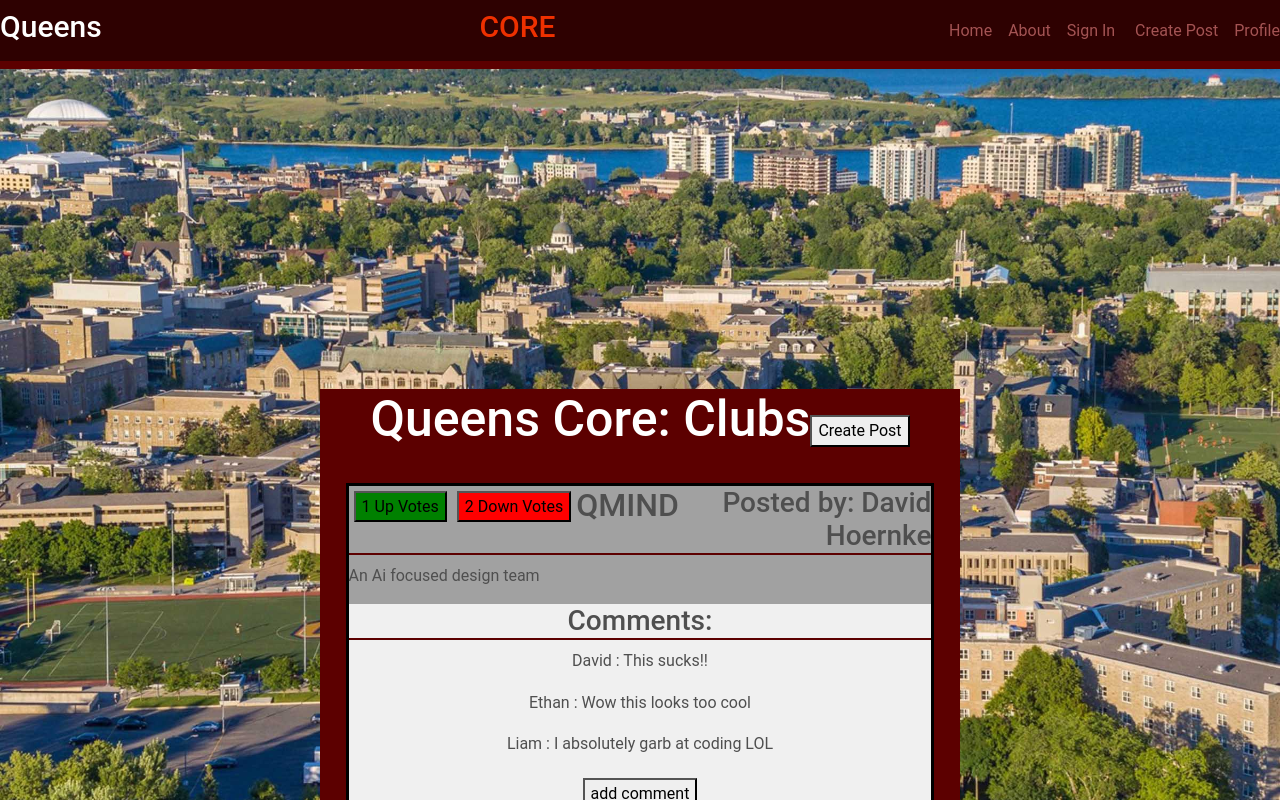
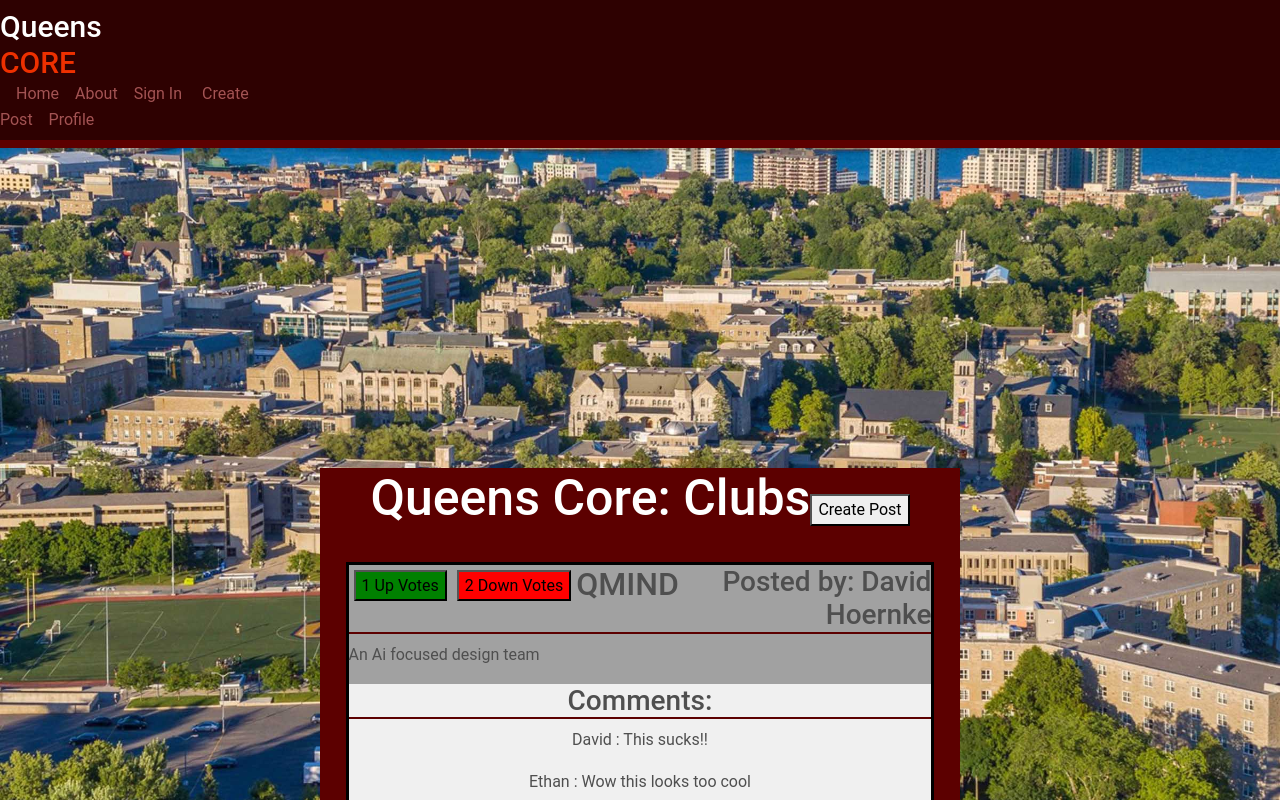
Before and after one commit to conboy/QueensCORE, a React (Create React App) app in the folder frontend/: page / in a window 1280 px wide. Shown: the top 800 px of the page. Built offline with nearby package versions, Linux system fonts and the light colour scheme.

Commit message:
fixed navbar?

```diff
--- a/frontend/src/components/Navbar.js
+++ b/frontend/src/components/Navbar.js
@@ -1,9 +1,14 @@
 const Navbar = () =>{
     return(
         <nav className="navbar">
-            {/* <img src="logo.png" alt="nothing" width="500" height="333"/> */}
-            <h1 style={{float:'left'}}>Queens</h1>
-            <h1 style={{color: '#ee3000'}}> CORE</h1>
+            <className className="headers">
+                <h1 style={{float:'left'}}>Queens</h1>
+                <h1 style={{color: '#ee3000'}}> CORE</h1>
+            </className>
+
+
+
+
             <div className="links">
                 <a href="/">Home</a>
                 <a href="/About">About</a>
--- a/frontend/src/index.css
+++ b/frontend/src/index.css
@@ -12,18 +12,19 @@ body {
 }
 /* STYLING FOR THE NAVBAR */
 .navbar{
+
   background-color: #2e0101;
   padding-left: 20px;
   border-bottom: 8px solid rgb(92, 0, 0);
+  text-align: left;
   display: flex;
-  text-align: left;
 }
 .navbar h1{
-  text-align: left;
-  display: flex;
+
+
   font-size:30px;
   color: #ffffff;
-  margin-right: 0%;
+  margin: auto;
 }
 
 .navbar a:hover {
@@ -36,8 +37,9 @@ body {
   text-decoration: none;
 }
 .links{
-  text-align: start;
+  margin-right: 80%;
 }
+
 /* STYLING FOR THE NAVBAR */
 code {
   font-family: source-code-pro, Menlo, Monaco, Consolas, 'Courier New',
```
